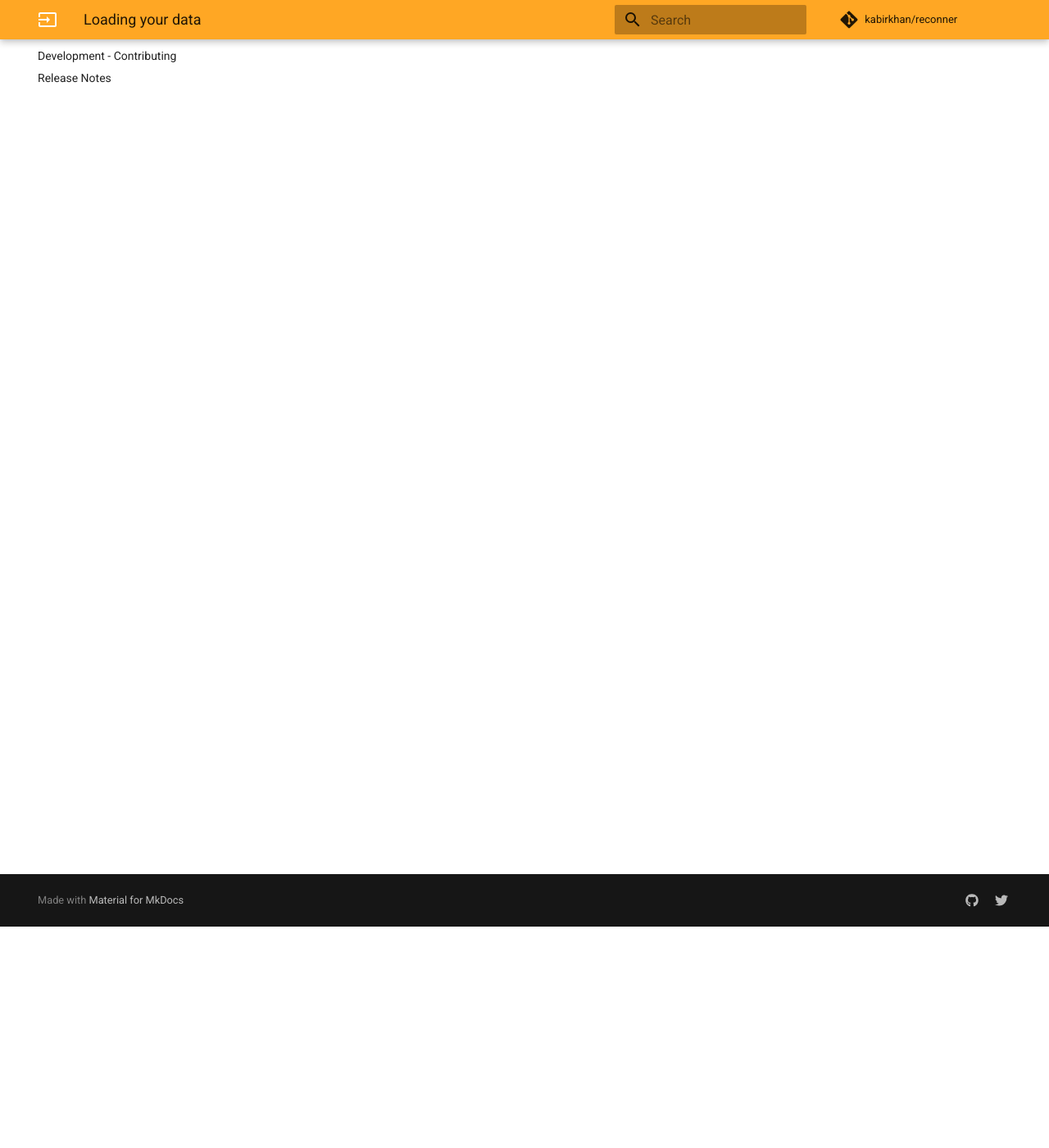
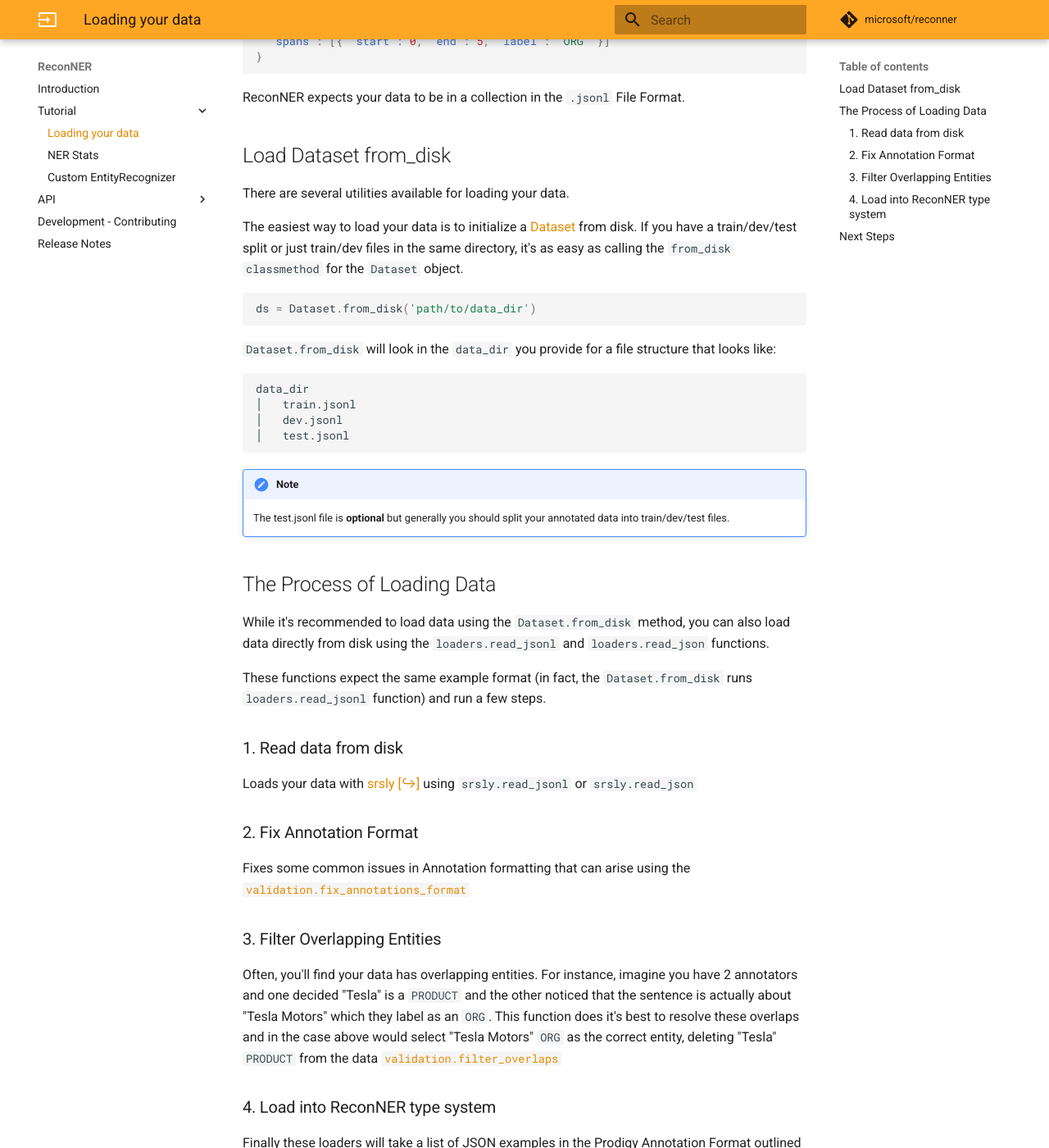
Before and after one commit to kabirkhan/recon, an MkDocs documentation site: the page built from docs/tutorial/loading_data.md, in a window 1280 px wide and 1400 px high, scrolled down 270 px. Shown: the whole window at 82% size. Built offline with MkDocs 1.6.1 and Material for MkDocs 9.7.7, drawn with Linux system fonts in a browser that asks for light colours; comment, search, counter and statistics services are not loaded; some of the changed text lies outside the part shown.

Commit message:
Adding Usage documentation

````diff
--- a/docs/tutorial/loading_data.md
+++ b/docs/tutorial/loading_data.md
@@ -1 +1,61 @@
 # Loading your data
+
+ReconNER expects your data to be in the [Prodigy Annotation Format](https://prodi.gy/docs/api-interfaces#ner).
+
+A single example in this format looks like:
+
+```JSON
+{
+  "text": "Apple updates its analytics service with new metrics",
+  "spans": [{ "start": 0, "end": 5, "label": "ORG" }]
+}
+```
+
+ReconNER expects your data to be in a collection in the `.jsonl` File Format.
+
+## Load Dataset from_disk
+
+There are several utilities available for loading your data.
+
+
+The easiest way to load your data is to initialize a [Dataset](../api/dataset.md) from disk.
+If you have a train/dev/test split or just train/dev files in the same directory, it's as easy as calling the `from_disk` `classmethod` for the `Dataset` object.
+
+```Python
+ds = Dataset.from_disk('path/to/data_dir')
+```
+
+`Dataset.from_disk` will look in the `data_dir` you provide for a file structure that looks like:
+
+```
+data_dir
+│   train.jsonl
+│   dev.jsonl
+│   test.jsonl
+```
+
+!!! note
+    The test.jsonl file is **optional** but generally you should split your annotated data into train/dev/test files.
+
+## The Process of Loading Data
+
+While it's recommended to load data using the `Dataset.from_disk` method, you can also load data directly from disk using the `loaders.read_jsonl` and `loaders.read_json` functions.
+
+These functions expect the same example format (in fact, the `Dataset.from_disk` runs `loaders.read_jsonl` function) and run a few steps.
+
+### 1. Read data from disk
+Loads your data with <a href="https://github.com/explosion/srsly" class="external-link" target="_blank">srsly</a> using `srsly.read_jsonl` or `srsly.read_json`
+
+### 2. Fix Annotation Format
+Fixes some common issues in Annotation formatting that can arise using the [`validation.fix_annotations_format`](../../api/validation/#fix_annotations_format)
+
+### 3. Filter Overlapping Entities
+Often, you'll find your data has overlapping entities. For instance, imagine you have 2 annotators and one decided "Tesla" is a `PRODUCT` and the other noticed that the sentence is actually about "Tesla Motors" which they label as an `ORG`. This function does it's best to resolve these overlaps and in the case above would select "Tesla Motors" `ORG` as the correct entity, deleting "Tesla" `PRODUCT` from the data [`validation.filter_overlaps`](../../api/validation/#filter_overlaps)
+
+### 4. Load into ReconNER type system
+
+Finally these loaders will take a list of JSON examples in the Prodigy Annotation Format outlined above and convert it into a list of `Example` models using <a href="https://pydantic-docs.helpmanual.io/" class="external-link" target="_blank">Pydantic</a>
+
+## Next Steps
+
+Once you have your data loaded, you can run other ReconNER functions on top of it to gain insights into the quality and completeness of your NER data
--- a/mkdocs.yml
+++ b/mkdocs.yml
@@ -1,6 +1,6 @@
 site_name: ReconNER
 site_description: Debug annotated Named Entity Recognition (NER) data for inconsitencies and get insights on improving the quality of your data.
-site_url: https://kabirkhan.github.io/reconner/
+site_url: https://microsoft.github.io/reconner/
 
 theme:
     name: 'material'
@@ -8,18 +8,18 @@
         primary: 'orange'
         accent: 'deep-orange'
     logo: 'img/icon-white.svg'
-    favicon: 'img/favicon.png'
+    favicon: 'img/favicon.ico'
 
-repo_name: 'kabirkhan/reconner'
-repo_url: 'https://github.com/kabirkhan/reconner'
-edit_uri: 'https://github.com/kabirkhan/reconner'
+repo_name: 'microsoft/reconner'
+repo_url: 'https://github.com/microsoft/reconner'
+edit_uri: 'https://github.com/microsoft/reconner'
 
 nav:
     - Introduction: 'index.md'
     - Tutorial:
         - Loading your data: 'tutorial/loading_data.md'
-        - Validation: 'tutorial/validation.md'
-        - Custom EntityRecognizer: 'tutorial/validation.md'
+        - NER Stats: 'tutorial/ner_stats.md'
+        - Custom EntityRecognizer: 'tutorial/custom_entity_recognizer.md'
     - API:
         - Dataset: 'api/dataset.md'
         - Insights: 'api/insights.md'
@@ -43,7 +43,7 @@
 extra:
     social:
         - type: 'github'
-          link: 'https://github.com/kabirkhan/reconner'
+          link: 'https://github.com/microsoft/reconner'
         - type: 'twitter'
           link: 'https://twitter.com/kabir_khan14'
 
--- a/pyproject.toml
+++ b/pyproject.toml
@@ -5,8 +5,8 @@
 [tool.flit.metadata]
 module = "reconner"
 author = "Kabir Khan"
-author-email = "kabirkhan1137@outlook.com"
-home-page = "https://github.com/kabirkhan/reconner"
+author-email = "microsoft1137@outlook.com"
+home-page = "https://github.com/microsoft/reconner"
 classifiers = [
     "Intended Audience :: Information Technology",
     "Intended Audience :: System Administrators",
@@ -34,7 +34,7 @@
 requires-python = ">=3.6"
 
 [tool.flit.metadata.urls]
-Documentation = "https://kabirkhan.github.io/reconner"
+Documentation = "https://microsoft.github.io/reconner"
 
 [tool.flit.metadata.requires-extra]
 dev = [
````
Also changed, not shown: README.md (+4 -4 lines), docs/api/stats.md (+2 -0 lines), docs/api/validation.md (+6 -0 lines), docs/index.md (+4 -4 lines), docs/tutorial/ner_stats.md (added, +5 -0 lines), docs/tutorial/validation.md (deleted, +0 -1 lines), docs/img/favicon.ico (added).
